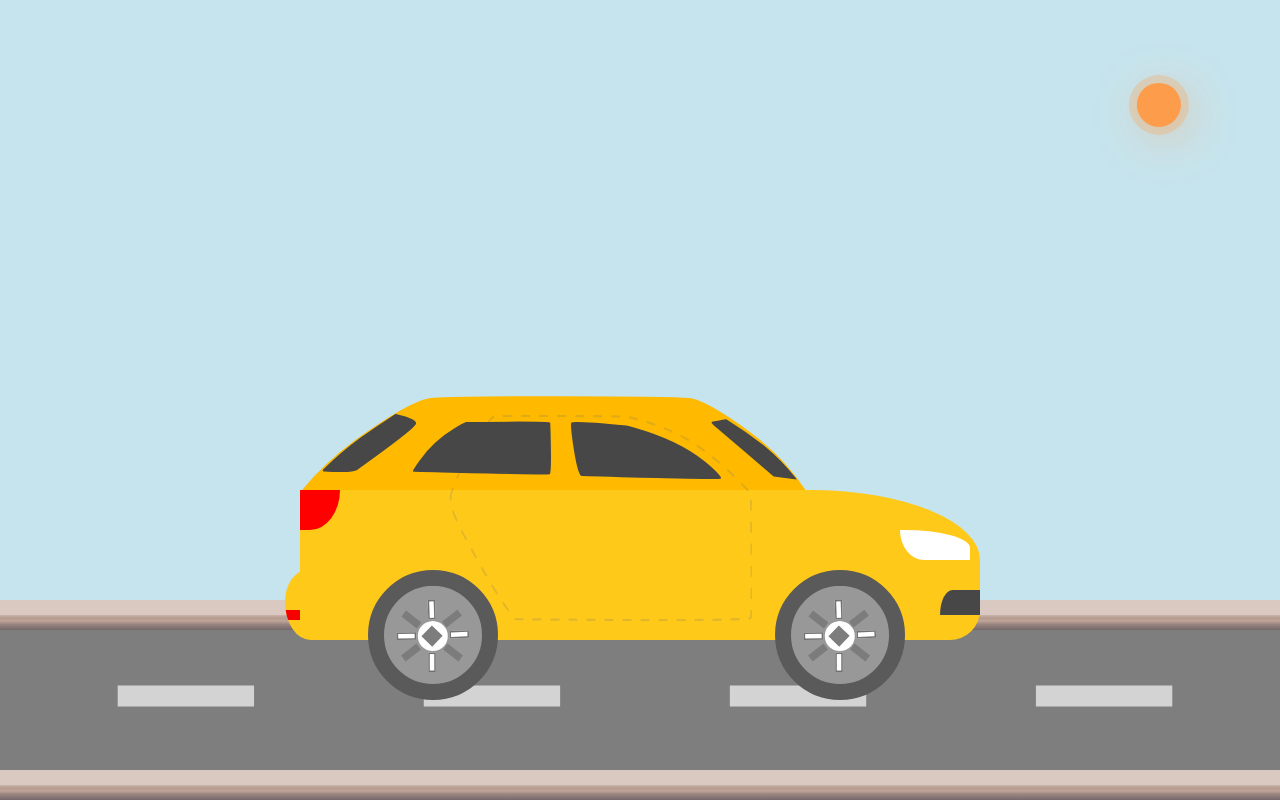
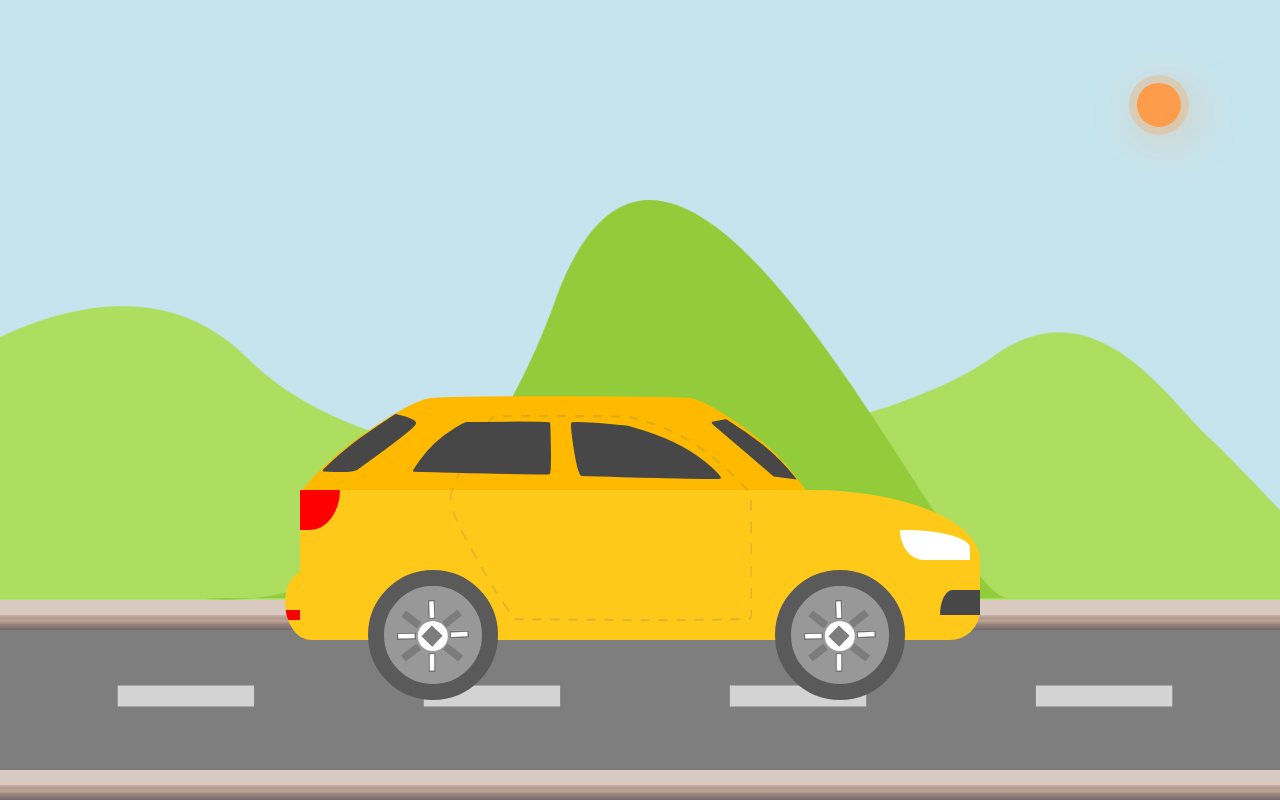
Before and after one commit to cipher-tech/cssCar, a website: page index.html in a window 1280 px wide. Drawn offline with nearby package versions, Linux system fonts and the light colour scheme; files that its build step writes are made by us from their sources; the site is published under a folder, as on GitHub Pages, so addresses that start at the root find nothing.

Commit message:
added vendor prefix and corrected bg url error

```diff
--- a/scss/style.scss
+++ b/scss/style.scss
@@ -215,7 +215,7 @@ body {
   bottom: 20rem;
   height: 40rem;
   width: 100%;
-  background-image: url(/../svgFiles/bgImagePng.png);
+  background-image: url(../../svgFiles/bgImagePng.png);
   background-size: 123% 100%;
   background-repeat: repeat;
   animation: moveBackground 30s linear 0s infinite;
```
